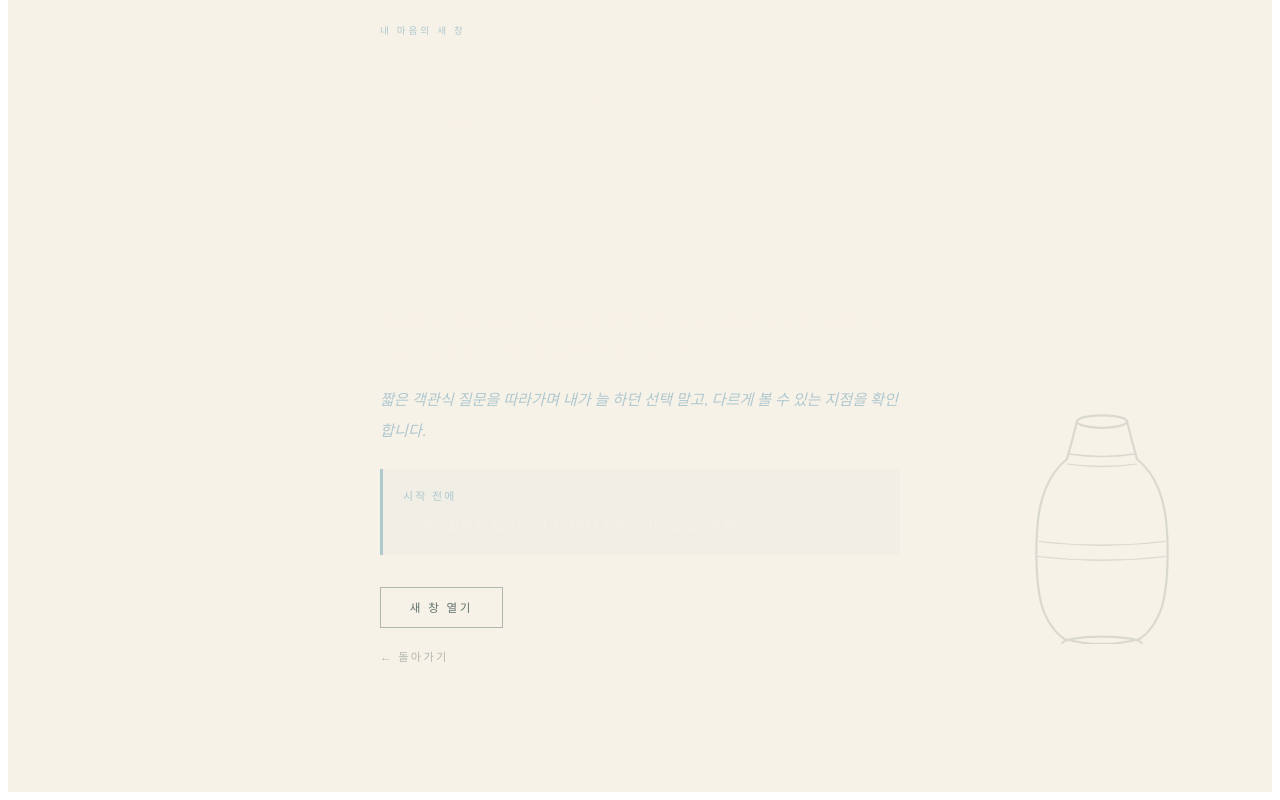
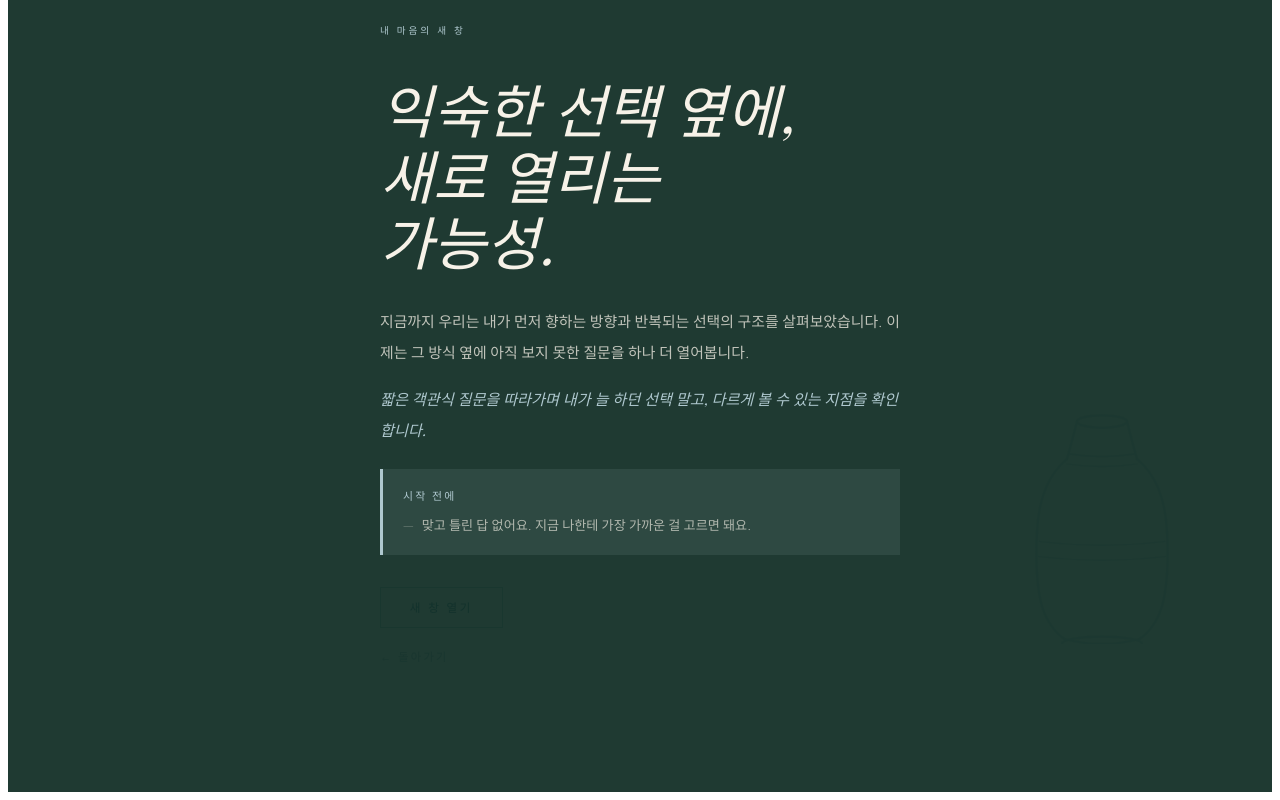
Before and after one commit to confidentha-ux/mind--mirror, a React (Create React App) app: page / in a window 1280 px wide. Both pictures are taken after a click on the element 664 px from the left and 1437 px from the top of the page. Shown: the part 112-912 px from the top of the page. Built offline with nearby package versions, Linux system fonts and the light colour scheme; the HTML template or start-up script is replaced by a standard one; a web font is replaced by a local one.

Commit message:
Update Oracle.jsx

```diff
--- a/src/Oracle.jsx
+++ b/src/Oracle.jsx
@@ -538,7 +538,7 @@ export default function Oracle({ onBack, onComprehensive }) {
 
   const parsed = oracleText ? parseOracle(oracleText) : {};
 
-  const bgColor = phase === "result" ? "#F7F2E8" : phase === "final" ? "#1F3A32" : "#F7F2E8";
+  const bgColor = phase === "result" ? "#F7F2E8" : phase === "final" ? "#1F3A32" : "#1F3A32";
 
   return (
     <div style={{
```
